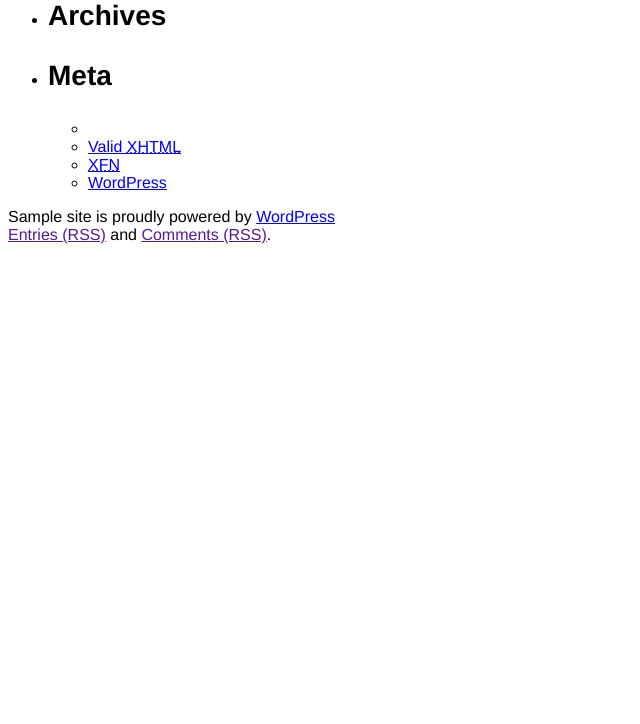
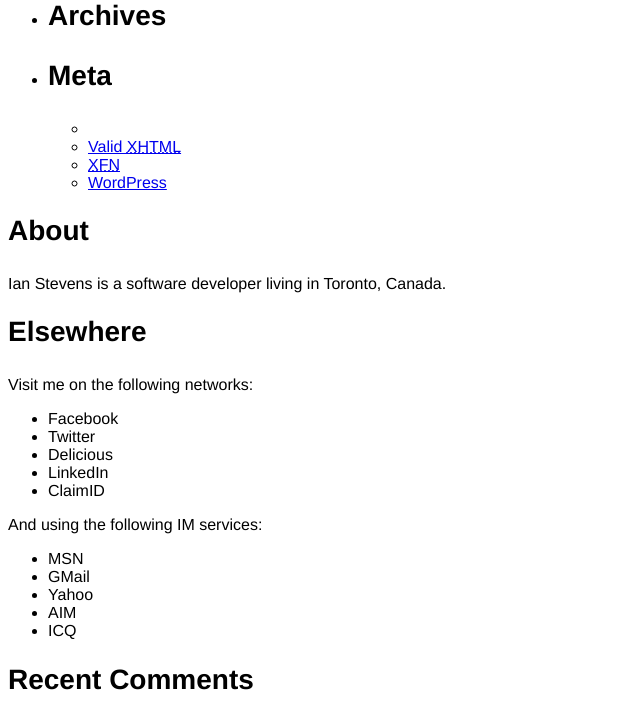
Before and after one commit to istevens/blog-theme, a WordPress theme: template page.php in a window 1280 px wide. Shown: the part 301-1025 px from the top of the page, without its empty margins (0-640 px from the left). Before the commit the page ends 800 px from the top, so only its background shows below. Run offline with PHP 8.4 and a stand-in for WordPress, Linux system fonts and the light colour scheme; the site name, menu and one post (Sample post) are stand-ins, and other content is empty; some libraries are stand-ins or nearby versions.

Commit message:
Initial addition of widget support to footer content

```diff
--- a/footer.php
+++ b/footer.php
@@ -5,20 +5,46 @@
  */
 ?>
 
+<div class="yui-gb">
+    <div class="yui-u first">
+        <?php if ( !function_exists('dynamic_sidebar') || !dynamic_sidebar('left') ) : ?>
+            <h2>About</h2>
+            <p>Ian Stevens is a software developer living in Toronto, Canada.</p>
+        <?php endif; ?>
+    </div>
+    <div class="yui-u">
+        <?php if ( !function_exists('dynamic_sidebar') || !dynamic_sidebar('middle') ) : ?>
+            <h2>Elsewhere</h2>
+            <p>Visit me on the following networks:</p>
+            <ul>
+                <li>Facebook</li>
+                <li>Twitter</li>
+                <li>Delicious</li>
+                <li>LinkedIn</li>
+                <li>ClaimID</li>
+            </ul>
+            <p>And using the following IM services:</p>
+            <ul>
+                <li>MSN</li>
+                <li>GMail</li>
+                <li>Yahoo</li>
+                <li>AIM</li>
+                <li>ICQ<//li>
+            </ul>
+        <?php endif; ?>
+    </div>
+    <div class="yui-u">
+        <?php if ( !function_exists('dynamic_sidebar') || !dynamic_sidebar('right') ) : ?>
+            <h2>Recent Comments</h2>
+        <?php endif; ?>
+    </div>
 </div>
+
 <div id="ft">
-<!-- If you'd like to support WordPress, having the "powered by" link somewhere on your blog is the best way; it's our only promotion or advertising. -->
-	<p>
-		<?php bloginfo('name'); ?> is proudly powered by
-		<a href="http://wordpress.org/">WordPress</a>
-		<br /><a href="<?php bloginfo('rss2_url'); ?>">Entries (RSS)</a>
-		and <a href="<?php bloginfo('comments_rss2_url'); ?>">Comments (RSS)</a>.
-		<!-- <?php echo get_num_queries(); ?> queries. <?php timer_stop(1); ?> seconds. -->
-	</p>
+</div>
+
 </div>
 </div>
-</div>
-
 		<?php wp_footer(); ?>
 </div>
 </body>
--- a/functions.php
+++ b/functions.php
@@ -26,9 +26,24 @@
 
 if ( function_exists('register_sidebar') )
     register_sidebar(array(
-        'before_widget' => '<li id="%1$s" class="widget %2$s">',
-        'after_widget' => '</li>',
-        'before_title' => '<h2 class="widgettitle">',
+        'name' => 'left',
+        'before_widget' => '',
+        'after_widget' => '',
+        'before_title' => '<h2>',
+        'after_title' => '</h2>',
+    ));
+    register_sidebar(array(
+        'name' => 'middle',
+        'before_widget' => '',
+        'after_widget' => '',
+        'before_title' => '<h2>',
+        'after_title' => '</h2>',
+    ));
+    register_sidebar(array(
+        'name' => 'right',
+        'before_widget' => '',
+        'after_widget' => '',
+        'before_title' => '<h2>',
         'after_title' => '</h2>',
     ));
 
```
